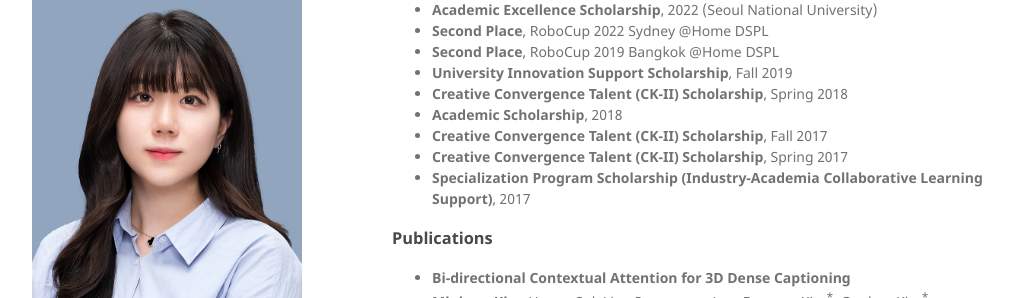
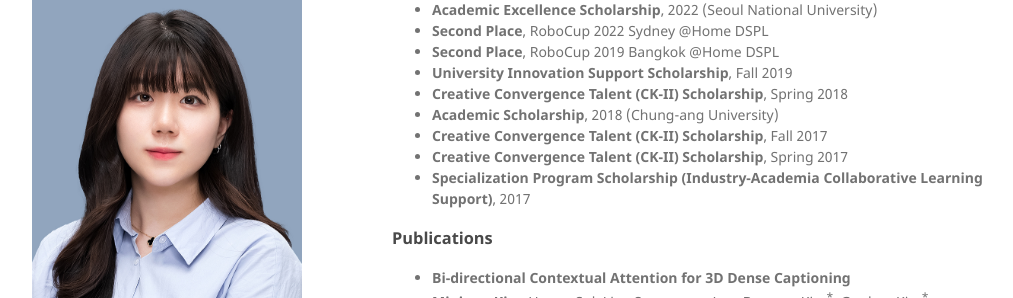
Before and after one commit to MINJIKIM-96/MINJIKIM-96.github.io, a Jekyll site: the page built from index.md, in a window 1280 px wide and 900 px high, scrolled down 744 px. Shown: the part 155-453 px from the top of the window, without its empty margins (128-1141 px from the left). Built offline with Jekyll 4.4.1, drawn with Linux system fonts in a browser that asks for light colours; a style sheet for code colours, icons or effects is not loaded.

Commit message:
Update index.md

```diff
--- a/index.md
+++ b/index.md
@@ -52,7 +52,7 @@ More recently, my work investigates how **human knowledge** and **structured pri
 - **Second Place**, RoboCup 2019 Bangkok @Home DSPL
 - **University Innovation Support Scholarship**, Fall 2019
 - **Creative Convergence Talent (CK-II) Scholarship**, Spring 2018
-- **Academic Scholarship**, 2018
+- **Academic Scholarship**, 2018 (Chung-ang University)
 - **Creative Convergence Talent (CK-II) Scholarship**, Fall 2017
 - **Creative Convergence Talent (CK-II) Scholarship**, Spring 2017
 - **Specialization Program Scholarship (Industry-Academia Collaborative Learning Support)**, 2017
```
